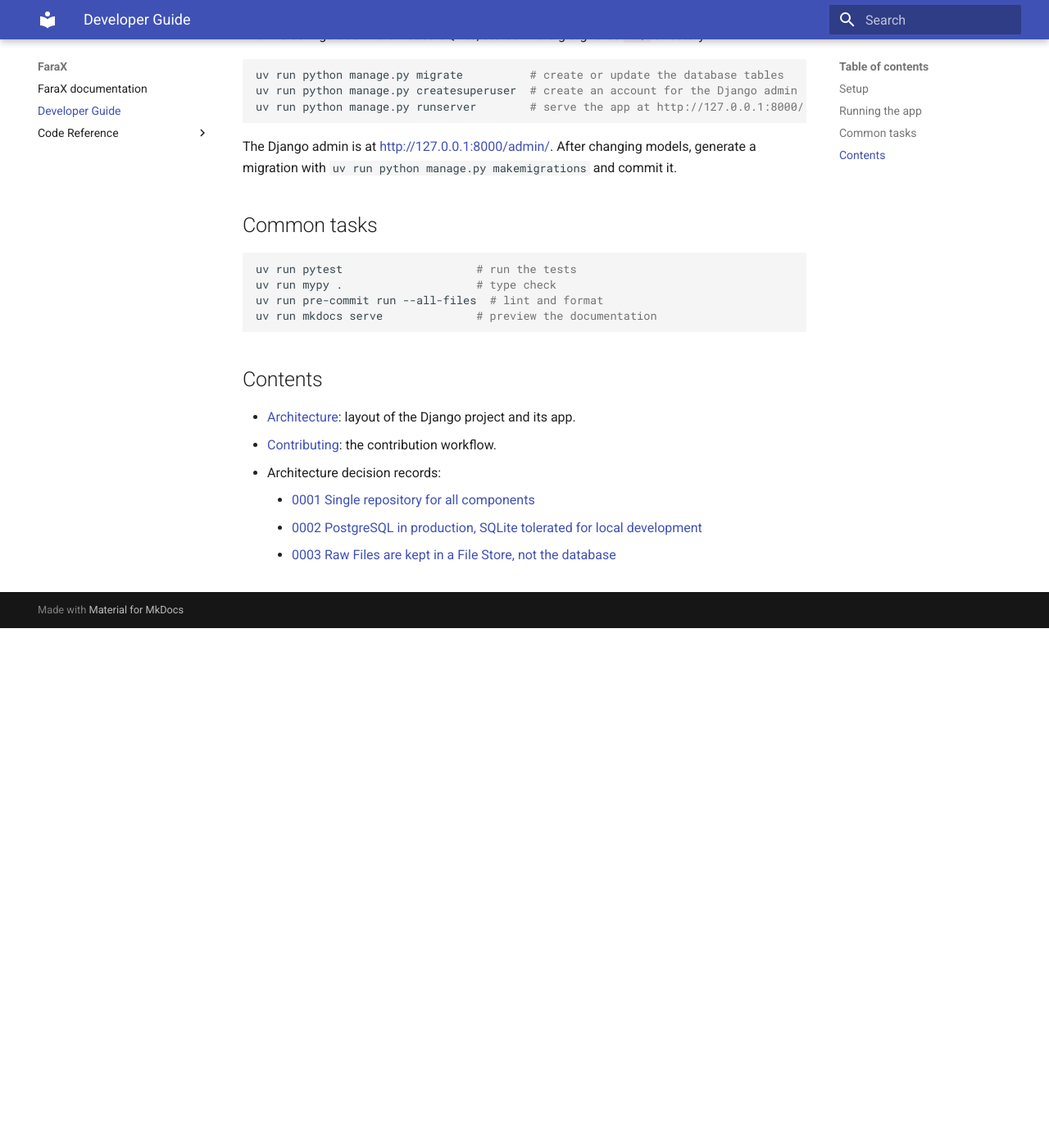
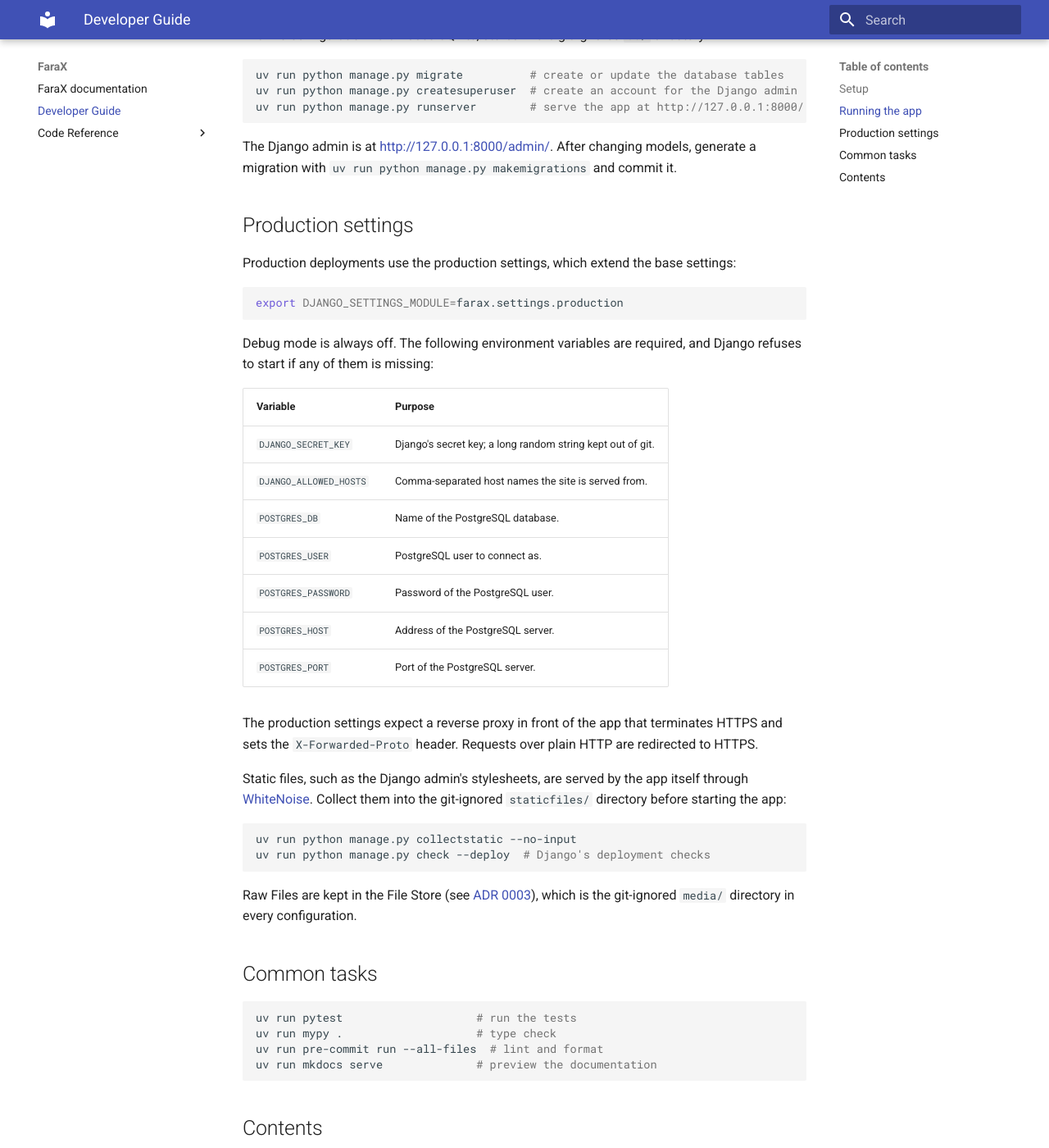
Before and after one commit to ImperialCollegeLondon/FaraX, an MkDocs documentation site: the page built from docs/developer/index.md, in a window 1280 px wide and 1400 px high, scrolled down 638 px. Shown: the whole window at 82% size. Built offline with MkDocs 1.6.1 and Material for MkDocs 9.7.7, drawn with Linux system fonts in a browser that asks for light colours; before the commit the page ends 1404 px from its top, so only the background shows below that.

Commit message:
Document the production settings, static files and File Store
Co-authored-by: Copilot <223556219+Copilot@users.noreply.github.com>

````diff
--- a/docs/developer/index.md
+++ b/docs/developer/index.md
@@ -30,6 +30,44 @@ uv run python manage.py runserver        # serve the app at http://127.0.0.1:800
 The Django admin is at <http://127.0.0.1:8000/admin/>. After changing models, generate
 a migration with `uv run python manage.py makemigrations` and commit it.
 
+## Production settings
+
+Production deployments use the production settings, which extend the base settings:
+
+```bash
+export DJANGO_SETTINGS_MODULE=farax.settings.production
+```
+
+Debug mode is always off. The following environment variables are required, and Django
+refuses to start if any of them is missing:
+
+| Variable | Purpose |
+| --- | --- |
+| `DJANGO_SECRET_KEY` | Django's secret key; a long random string kept out of git. |
+| `DJANGO_ALLOWED_HOSTS` | Comma-separated host names the site is served from. |
+| `POSTGRES_DB` | Name of the PostgreSQL database. |
+| `POSTGRES_USER` | PostgreSQL user to connect as. |
+| `POSTGRES_PASSWORD` | Password of the PostgreSQL user. |
+| `POSTGRES_HOST` | Address of the PostgreSQL server. |
+| `POSTGRES_PORT` | Port of the PostgreSQL server. |
+
+The production settings expect a reverse proxy in front of the app that terminates HTTPS
+and sets the `X-Forwarded-Proto` header. Requests over plain HTTP are redirected to
+HTTPS.
+
+Static files, such as the Django admin's stylesheets, are served by the app itself
+through [WhiteNoise]. Collect them into the git-ignored `staticfiles/` directory before
+starting the app:
+
+```bash
+uv run python manage.py collectstatic --no-input
+uv run python manage.py check --deploy  # Django's deployment checks
+```
+
+Raw Files are kept in the File Store (see
+[ADR 0003](../adr/0003-raw-files-in-file-store.md)), which is the git-ignored `media/`
+directory in every configuration.
+
 ## Common tasks
 
 ```bash
@@ -47,3 +85,5 @@ uv run mkdocs serve              # preview the documentation
     - [0001 Single repository for all components](../adr/0001-single-repository.md)
     - [0002 PostgreSQL in production, SQLite tolerated for local development](../adr/0002-postgresql-with-sqlite-for-local-development.md)
     - [0003 Raw Files are kept in a File Store, not the database](../adr/0003-raw-files-in-file-store.md)
+
+[WhiteNoise]: https://whitenoise.readthedocs.io/
````
Also changed, not shown: docs/developer/architecture.md (+22 -0 lines), .github/copilot-instructions.md.
